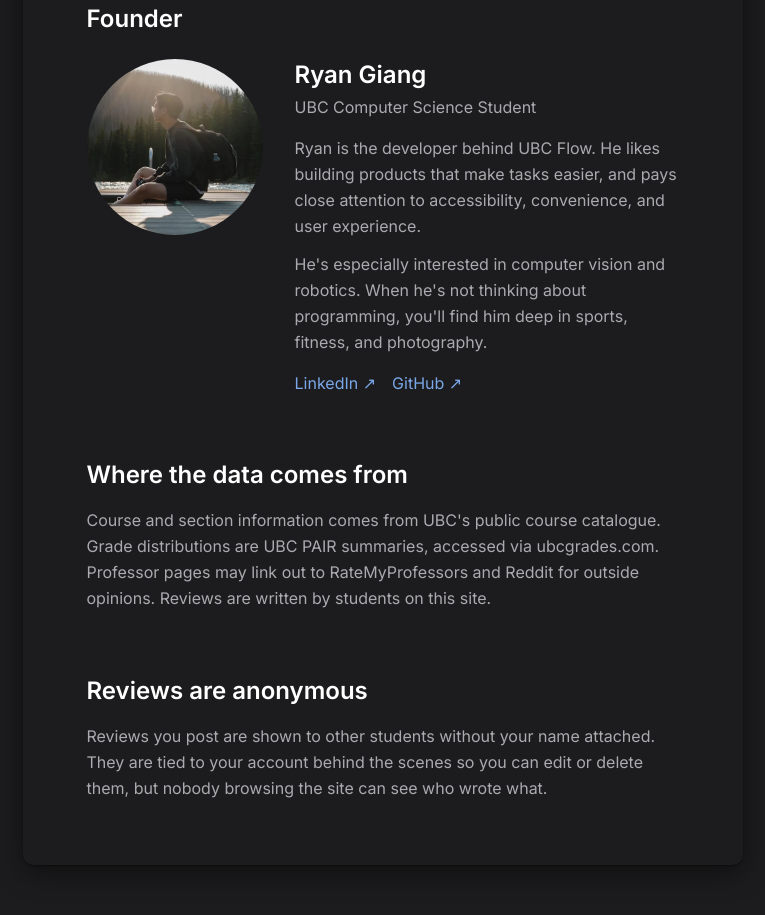
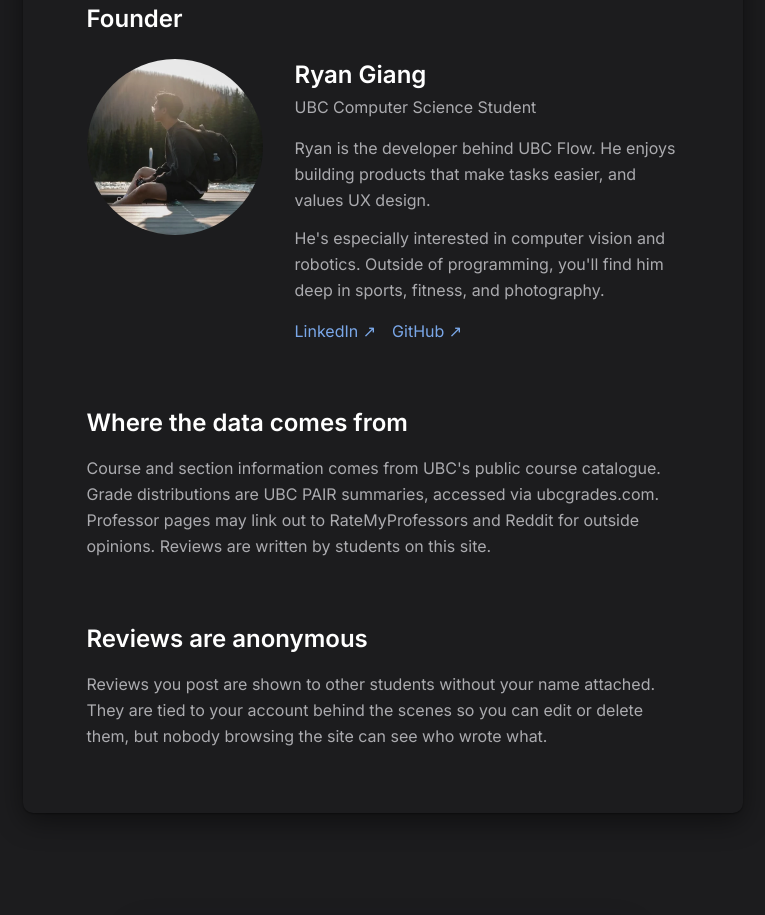
Before and after one commit to rhgiang/ubc-flow, a Next.js app: page /about in a window 1280 px wide. Shown: the part 1260-2175 px from the top of the page, without its empty margins (250-1015 px from the left). Built offline with nearby package versions, Linux system fonts and the light colour scheme; no server answers.

Commit message:
style: founder bio in his own words

```diff
--- a/src/app/about/page.tsx
+++ b/src/app/about/page.tsx
@@ -79,14 +79,12 @@ export default function AboutPage() {
               <p className="text-2xl font-semibold text-foreground">Ryan Giang</p>
               <p className="mt-1 text-base text-text-secondary">UBC Computer Science Student</p>
               <p className="mt-4 text-base leading-relaxed text-text-secondary">
-                Ryan is the developer behind UBC Flow. He likes building products that make tasks
-                easier, and pays close attention to accessibility, convenience, and user
-                experience.
+                Ryan is the developer behind UBC Flow. He enjoys building products that make
+                tasks easier, and values UX design.
               </p>
               <p className="mt-3 text-base leading-relaxed text-text-secondary">
-                He&apos;s especially interested in computer vision and robotics. When he&apos;s not
-                thinking about programming, you&apos;ll find him deep in sports, fitness, and
-                photography.
+                He&apos;s especially interested in computer vision and robotics. Outside of
+                programming, you&apos;ll find him deep in sports, fitness, and photography.
               </p>
               <p className="mt-4 flex flex-wrap gap-4 text-base">
                 <a
```
